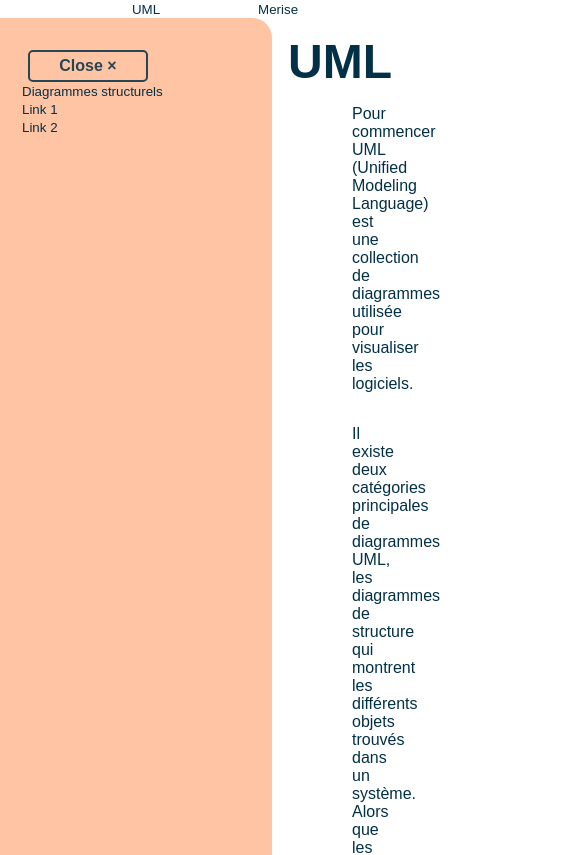
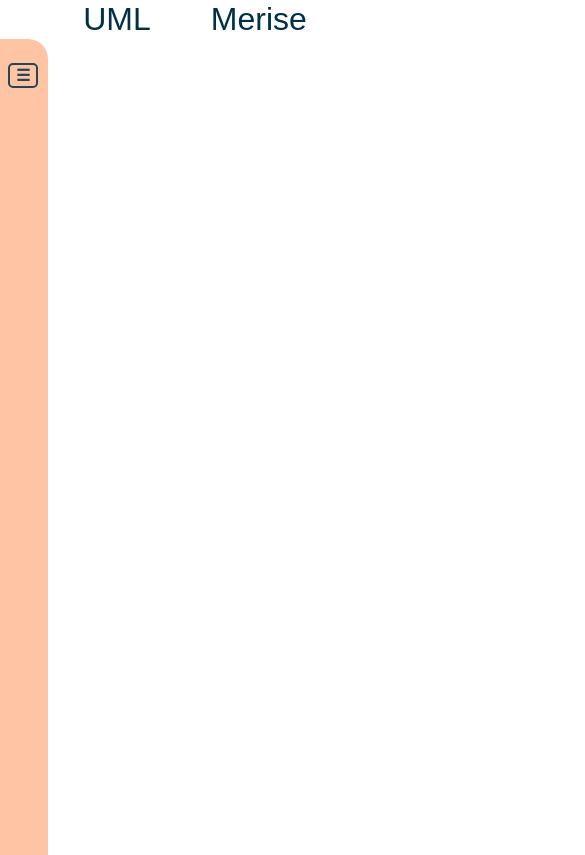
Before and after one commit to 2023-cda-alt-devops-p4/catalog-TP, a React (Create React App) app: page / in a window 390 px wide. Shown: the top 855 px of the page, 585 px wide, since content can reach past the window. Built offline with nearby package versions, Linux system fonts and the light colour scheme.

Commit message:
feat: change first page display to be more of mobile first

```diff
--- a/src/components/Navigation.js
+++ b/src/components/Navigation.js
@@ -4,18 +4,12 @@ import { NavLink } from "react-router-dom";
 const Navigation = () => {
   return (
     <div className="navigation">
-      <ul>
       <NavLink to="/">
-          <li className="logoName">
         <button className="lien">UML</button>
-          </li>
       </NavLink>
       <NavLink to="/about">
-          <li>
         <button className="lien">Merise</button>
-          </li>
       </NavLink>
-      </ul>
     </div>
   );
 };
--- a/src/components/Sidebar.js
+++ b/src/components/Sidebar.js
@@ -9,13 +9,13 @@ const Sidebar = () => {
           <button className="btnOpen">&#9776;</button>
         </li>
         <li>
-          <button className="lien">Diagrammes structurels</button>
+          <button className="lien lienSidebar">Diagrammes structurels</button>
         </li>
         <li>
-          <button className="lien">Link 1</button>
+          <button className="lien lienSidebar">Link 1</button>
         </li>
         <li>
-          <button className="lien">Link 2</button>
+          <button className="lien lienSidebar">Link 2</button>
         </li>
       </ul>
     </div>
--- a/src/index.js
+++ b/src/index.js
@@ -1,5 +1,5 @@
 import React from "react";
-import ReactDOM from "react-dom";
+import ReactDOM from "react-dom/client";
 import App from "./App";
 
 ReactDOM.createRoot(document.getElementById("root")).render(
--- a/src/pages/Home.js
+++ b/src/pages/Home.js
@@ -2,7 +2,6 @@ import React from "react";
 import Navigation from "../components/Navigation";
 import Sidebar from "../components/Sidebar";
 import "../styles/pages/home.css";
-import Main from "../components/Main";
 
 const Home = () => {
   return (
@@ -11,7 +10,6 @@ const Home = () => {
       <div className="sidebar">
         <Sidebar />
       </div>
-      <Main />
     </div>
   );
 };
--- a/src/styles/pages/home.css
+++ b/src/styles/pages/home.css
@@ -6,61 +6,45 @@
   text-decoration: none;
 }
 
-.navigation ul {
+.navigation {
   display: flex;
-  justify-content: space-evenly;
+  gap: 3rem;
+  justify-content: center;
+  align-items: center;
 }
 
-.main {
-  margin-left: 18rem;
-  margin-top: 1rem;
+.navigation button {
+  font-size: 2rem;
 }
-.main h1 {
-  font-size: 3rem;
-}
-.main p {
-  text-align: justify;
-  padding: 1rem;
-  padding-right: 4rem;
-  padding-left: 4rem;
-}
-.sommaire {
-  font-size: 2rem;
-  padding-left: 1rem;
-}
-
 .mySidebar {
-  width: 17rem;
+  width: 3rem;
   height: 100vh;
   padding-top: 1rem;
   background-color: #ffc4a3;
   color: white;
   display: block;
-  position: fixed;
-  overflow-y: scroll;
+  position: absolute;
+  z-index: 100;
+
   border-top-right-radius: 20px;
+}
+.lienSidebar {
+  display: none;
 }
 
 .listSidebar {
-  padding: 1rem;
+  padding: 0.5rem;
 }
 .btnClose {
   width: 50%;
   height: 2rem;
   margin-left: 5%;
+  display: none;
 }
 .btnOpen {
-  display: none;
+  display: block;
 }
 
-.btnClose,
-.btnOpen {
-  border: none;
-  background-color: #219ebc;
-  border-radius: 5px;
-}
-
-/* CSS */
 .btnClose,
 .btnOpen {
   appearance: none;
```
Lines whose indentation alone changed are shown as unchanged.
